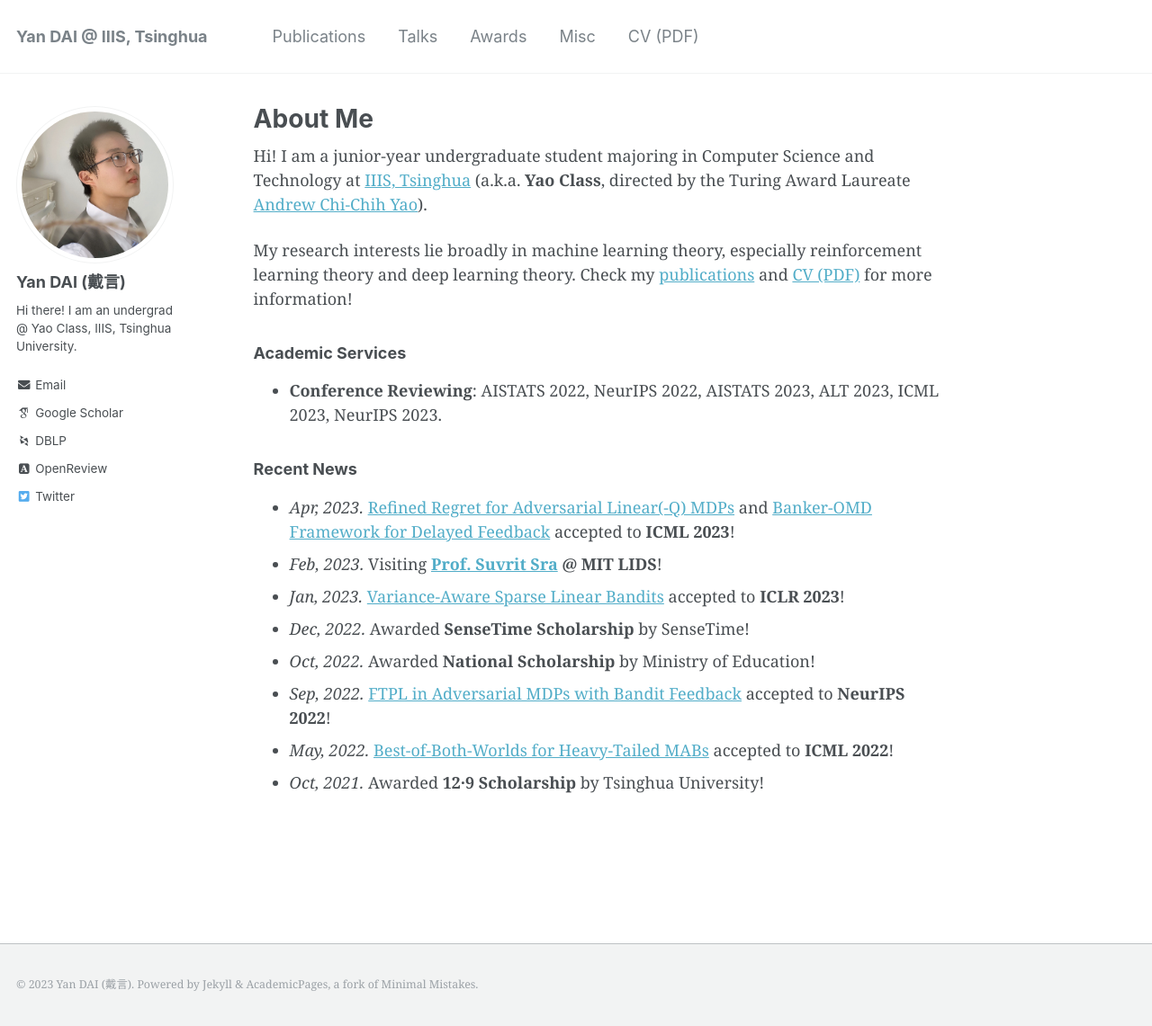
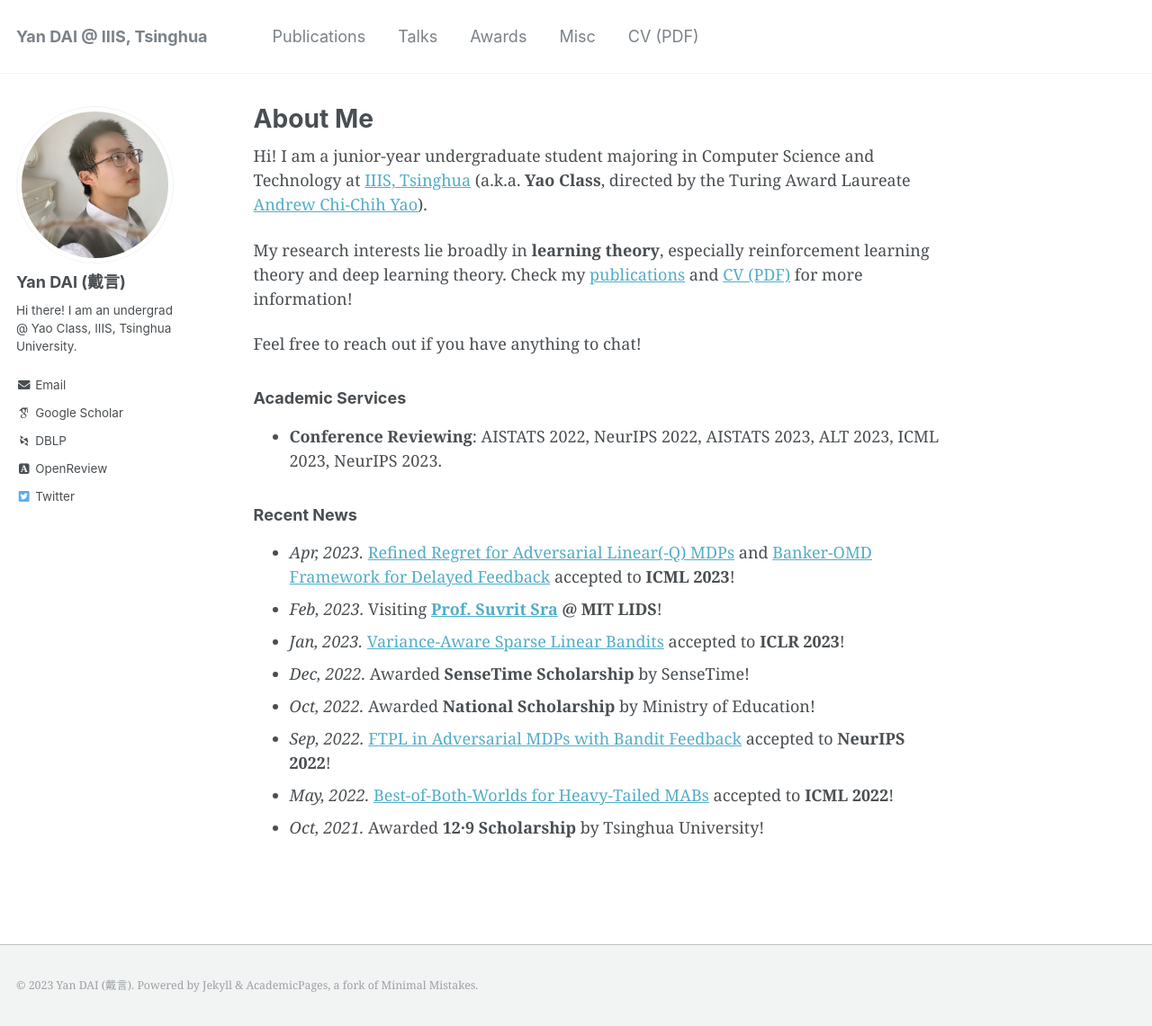
Before and after one commit to yandaichn/yandaichn.github.io, a Jekyll site: the page built from _pages/about.md, in a window 1280 px wide and 1141 px high. Shown: the whole window at 90% size. Built offline with Jekyll 4.4.1, drawn with Linux system fonts in a browser that asks for light colours; some web fonts are replaced.

Commit message:
Update bio

```diff
--- a/_pages/about.md
+++ b/_pages/about.md
@@ -10,7 +10,9 @@ redirect_from:
 
 Hi! I am a junior-year undergraduate student majoring in Computer Science and Technology at [IIIS, Tsinghua](https://iiis.tsinghua.edu.cn/en/) (a.k.a. **Yao Class**, directed by the Turing Award Laureate [Andrew Chi-Chih Yao](https://iiis.tsinghua.edu.cn/yao/)).
 
-My research interests lie broadly in machine learning theory, especially reinforcement learning theory and deep learning theory. Check my [publications](publications) and [CV (PDF)](CV_Yan.pdf) for more information!
+My research interests lie broadly in **learning theory**, especially reinforcement learning theory and deep learning theory. Check my [publications](publications) and [CV (PDF)](CV_Yan.pdf) for more information!
+
+Feel free to reach out if you have anything to chat!
 
 ### Academic Services
 * **Conference Reviewing**: AISTATS 2022, NeurIPS 2022, AISTATS 2023, ALT 2023, ICML 2023, NeurIPS 2023.
```
